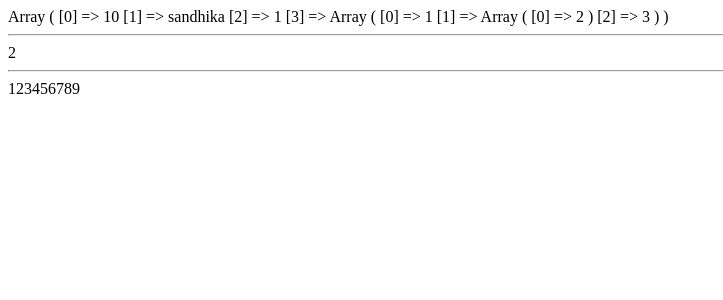
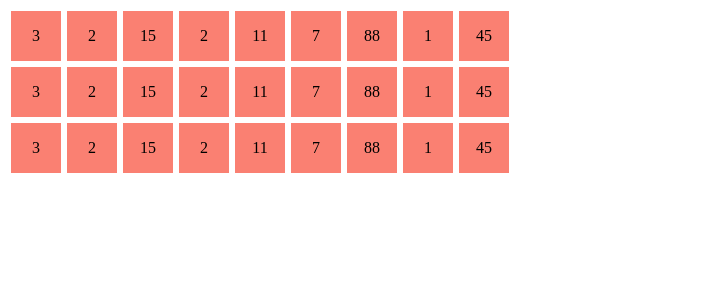
Before and after one commit to Saiifulhilal/pw2022_d_213040128, a PHP site: page /latihan2.php in a window 1280 px wide. Shown: the top 300 px of the page, without its empty margins (0-723 px from the left). Run offline with PHP 8.4, Linux system fonts and the light colour scheme.

Commit message:
update tugas video pertemuan 5

```diff
--- a/kuliah/pertemuan5/latihan2.php
+++ b/kuliah/pertemuan5/latihan2.php
@@ -1,4 +1,5 @@
 <?php
+/*
 // latihan2
 // ARRAY MULTIDIMENSI
 // Array didalam array
@@ -16,6 +17,7 @@
     4 5 6
     7 8 9
     */
+    /*
     $matriks = [
         [1,2,3],
         [4,5,6],
@@ -26,8 +28,53 @@
             echo $kolom;
         }
     }
-    echo "<br>";
-
+    echo "<br>"; */
 
 
 ?>
+
+<?php
+// Pengulangan pada array
+// for / foreach
+$angka = [3,2,15,02,11,7,88,1,45];
+?>
+<!DOCTYPE html>
+<html lang="en">
+<head>
+    <meta charset="UTF-8">
+    <meta http-equiv="X-UA-Compatible" content="IE=edge">
+    <meta name="viewport" content="width=device-width, initial-scale=1.0">
+    <title>Latihan 2</title>
+    <style>
+        .kotak {
+            width: 50px;
+            height: 50px;
+            background-color: salmon;
+            text-align: center;
+            line-height: 50px;
+            margin: 3px;
+            float: left;
+        }
+        .clear { clear: both; }
+    </style>
+</head>
+<body>
+
+<?php for( $i = 0; $i < count($angka); $i++) { ?>
+    <div class="kotak"><?php echo $angka[$i]; ?></div>
+<?php } ?>
+
+<div class="clear"></div>
+
+<?php foreach( $angka as $a ) { ?>
+    <div class="kotak"><?php echo $a; ?></div>
+<?php } ?>
+
+<div class="clear"></div>
+
+<?php foreach( $angka as $a ) : ?>
+    <div class="kotak"><?php echo $a; ?></div>
+<?php endforeach; ?>
+
+</body>
+</html>
```
Also changed, not shown: kuliah/pertemuan5/latihan1.php (+34 -0 lines), kuliah/pertemuan5/latihan3.php (+33 -1 lines).
